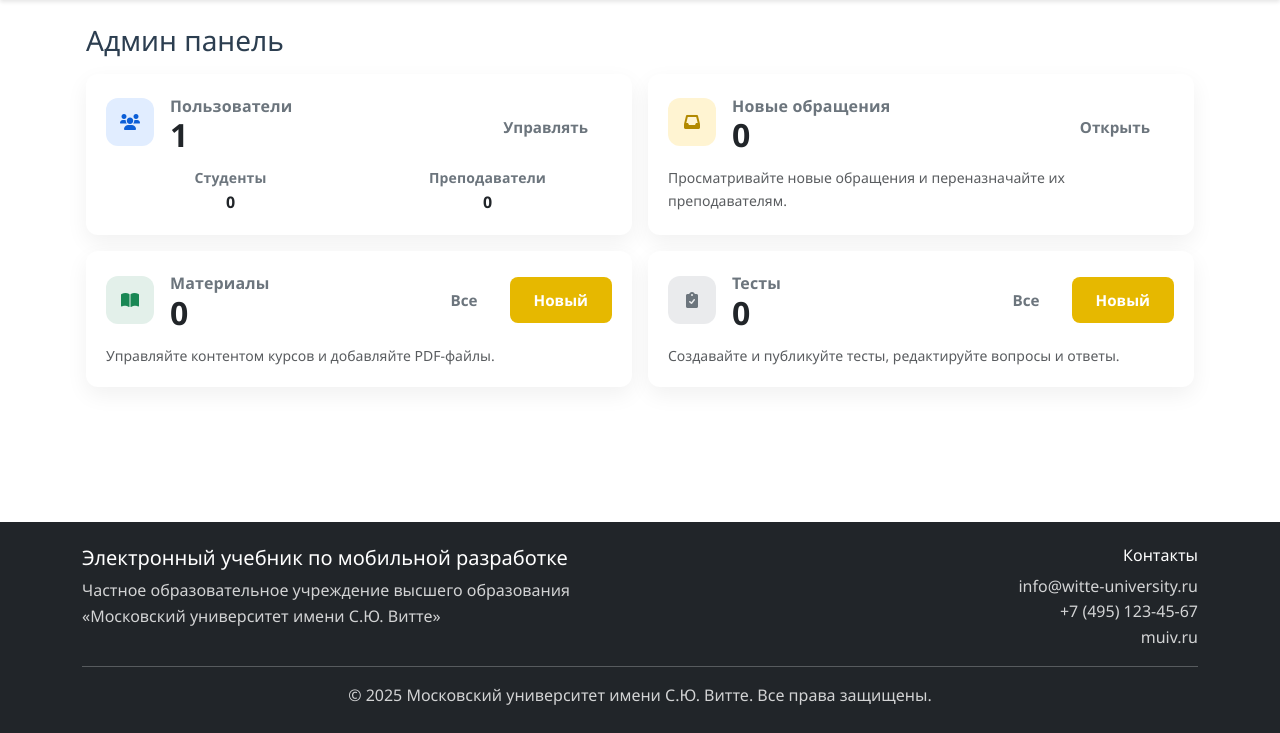
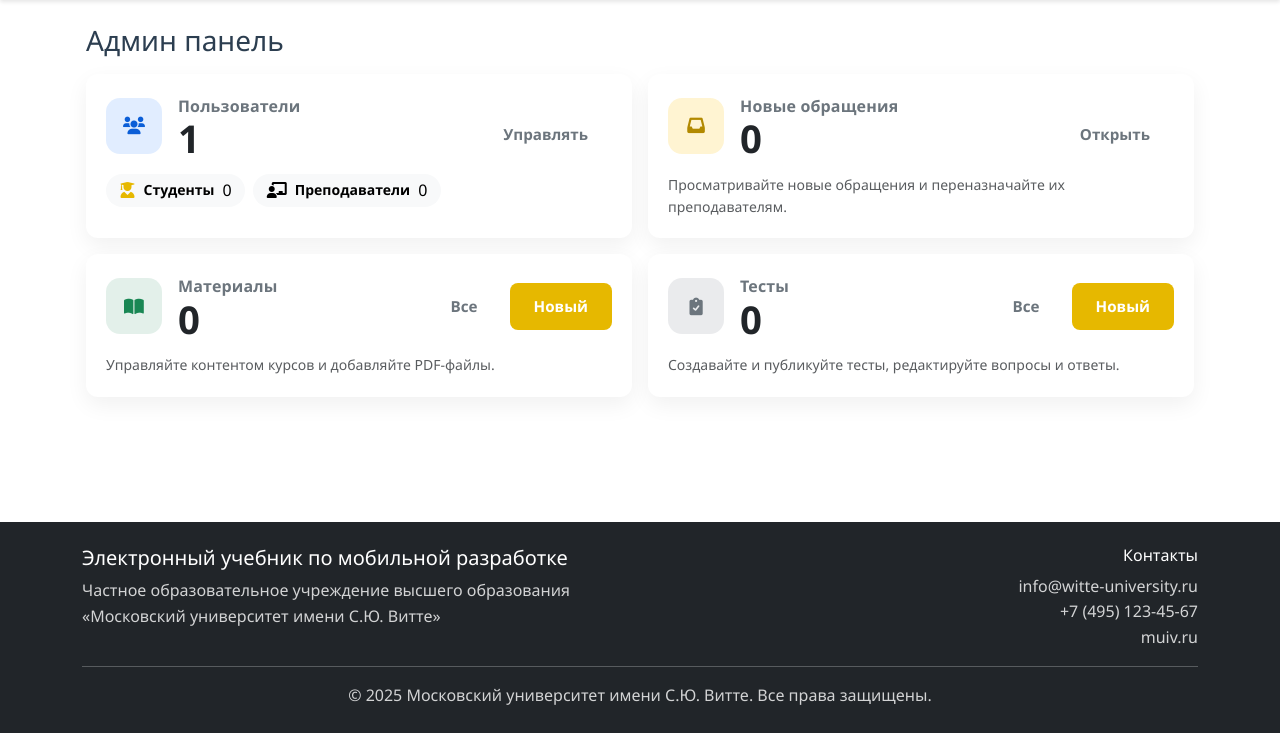
Before and after one commit to mobdev32/mob-dev, a Django app: page /admin-panel/ in a window 1280 px wide. Shown: the part 67-800 px from the top of the page. Run offline with Django 5.2, Linux system fonts and the light colour scheme; the visitor is signed in with stand-in values (Sample User, id 1); data comes from the database, SQL or seed files in the repository; data that the repository does not hold is empty.

Commit message:
Tweaked admin dashboard cards UI

```diff
--- a/templates/main/admin/dashboard.html
+++ b/templates/main/admin/dashboard.html
@@ -5,14 +5,16 @@
 {% block extra_css %}
 <style>
     .dash-card { border:0; box-shadow:0 8px 22px rgba(0,0,0,.06); overflow:hidden; }
-    .dash-card .icon { width:48px; height:48px; border-radius:12px; display:inline-flex; align-items:center; justify-content:center; }
+    .dash-card .icon { width:56px; height:56px; border-radius:14px; display:inline-flex; align-items:center; justify-content:center; font-size:1.1rem; }
     .bg-soft-primary { background:rgba(13,110,253,.12); color:#0b5ed7; }
     .bg-soft-success { background:rgba(25,135,84,.12); color:#198754; }
     .bg-soft-warning { background:rgba(255,193,7,.18); color:#b28900; }
     .bg-soft-secondary { background:rgba(108,117,125,.14); color:#6c757d; }
-    .metric { font-weight:700; font-size:2rem; line-height:1; }
+    .metric { font-weight:700; font-size:2.4rem; line-height:1; }
     .subtle { color:#6c757d; font-weight:600; letter-spacing:.01em; }
     .card-sep { border-top:1px solid #eef1f4; }
+    .pill-lg { padding:.55rem .85rem !important; font-size:1rem; }
+    .user-pill strong { font-weight:500; }
 </style>
 {% endblock %}
 
@@ -37,15 +39,17 @@
                         </div>
                         <a href="{% url 'main:admin_users' %}" class="btn btn-sm btn-outline-secondary">Управлять</a>
                     </div>
-                    <div class="row text-center g-2">
-                        <div class="col-6">
-                            <div class="small subtle">Студенты</div>
-                            <div class="fw-bold">{{ total_students }}</div>
-                        </div>
-                        <div class="col-6">
-                            <div class="small subtle">Преподаватели</div>
-                            <div class="fw-bold">{{ total_teachers }}</div>
-                        </div>
+                    <div class="d-flex flex-wrap gap-2">
+                        <span class="badge rounded-pill text-bg-light d-inline-flex align-items-center gap-2 pill-lg user-pill">
+                            <i class="fas fa-user-graduate text-primary"></i>
+                            <span class="small">Студенты</span>
+                            <strong>{{ total_students }}</strong>
+                        </span>
+                        <span class="badge rounded-pill text-bg-light d-inline-flex align-items-center gap-2 pill-lg user-pill">
+                            <i class="fas fa-chalkboard-teacher text-success"></i>
+                            <span class="small">Преподаватели</span>
+                            <strong>{{ total_teachers }}</strong>
+                        </span>
                     </div>
                 </div>
             </div>
```
